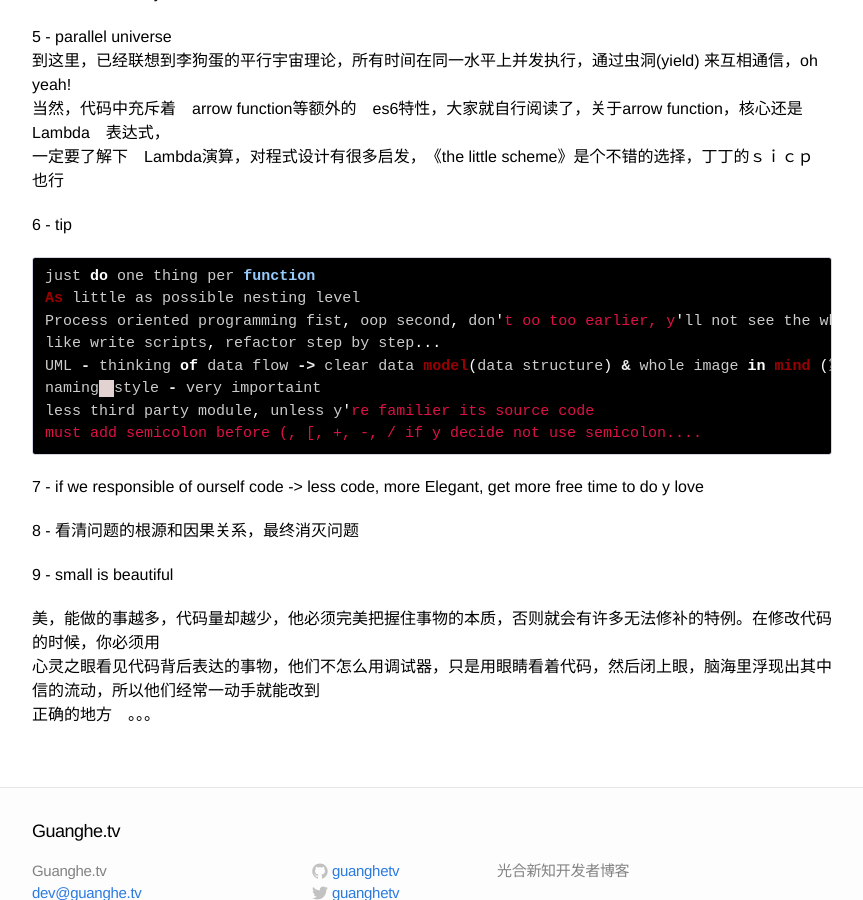
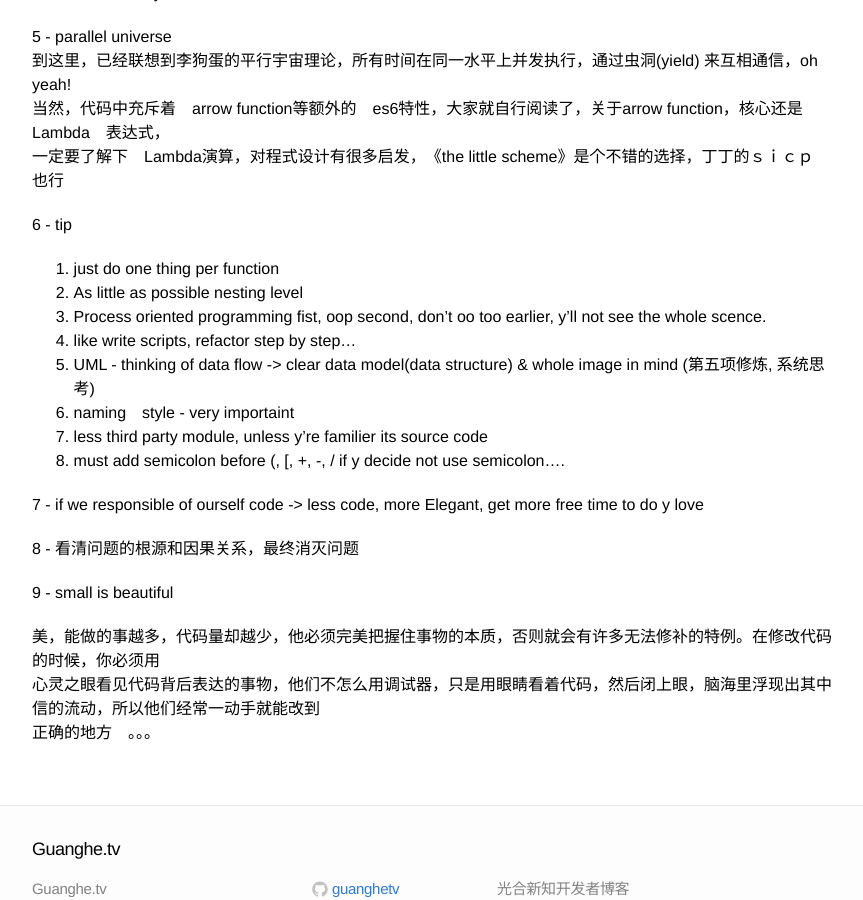
Before and after one commit to guanghetv/guanghetv.github.io, a Jekyll site: the page built from _posts/2015-06-18-a-style-of-coding-with-es6.markdown, in a window 1280 px wide and 900 px high, scrolled down 4831 px. Shown: the whole window, without its empty margins (208-1071 px from the left). Built offline with Jekyll 4.4.1, drawn with Linux system fonts in a browser that asks for light colours; Markdown is read by kramdown in place of the engine named in the settings; comment, search, counter and statistics services are not loaded; part of the change alters nothing that is shown.

Commit message:
Update 2015-06-18-a-style-of-coding-with-es6.markdown

````diff
--- a/_posts/2015-06-18-a-style-of-coding-with-es6.markdown
+++ b/_posts/2015-06-18-a-style-of-coding-with-es6.markdown
@@ -218,16 +218,15 @@ res.json({result: schools})
 一定要了解下　Lambda演算，对程式设计有很多启发，　《the little scheme》是个不错的选择，丁丁的ｓｉｃｐ 也行
 
 6 - tip
-```javascript
-just do one thing per function
-As little as possible nesting level
-Process oriented programming fist, oop second, don't oo too earlier, y'll not see the whole scence.
-like write scripts, refactor step by step...
-UML - thinking of data flow -> clear data model(data structure) & whole image in mind (第五项修炼, 系统思考)
-naming　style - very importaint
-less third party module, unless y're familier its source code
-must add semicolon before (, [, +, -, / if y decide not use semicolon....
-```
+
+1. just do one thing per function
+2. As little as possible nesting level
+3. Process oriented programming fist, oop second, don't oo too earlier, y'll not see the whole scence.
+4. like write scripts, refactor step by step...
+5. UML - thinking of data flow -> clear data model(data structure) & whole image in mind (第五项修炼, 系统思考)
+6. naming　style - very importaint
+7. less third party module, unless y're familier its source code
+8. must add semicolon before (, [, +, -, / if y decide not use semicolon....
 
 7 - if we responsible of ourself code -> less code, more Elegant, get more free time to do y love
 
````
